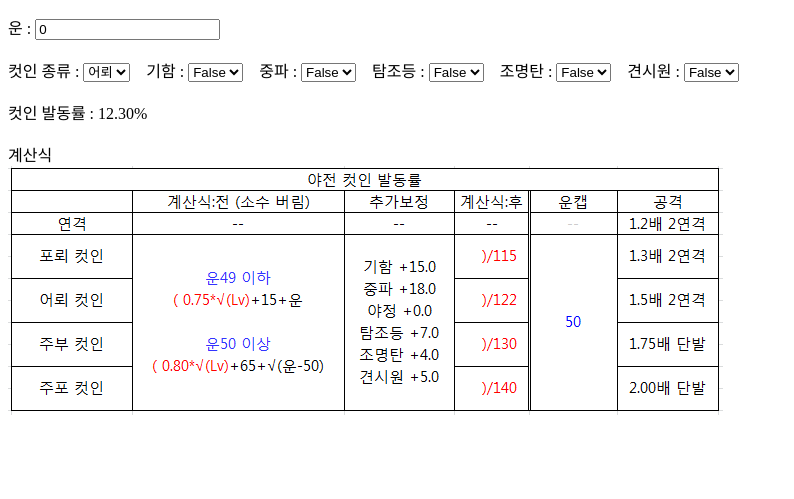
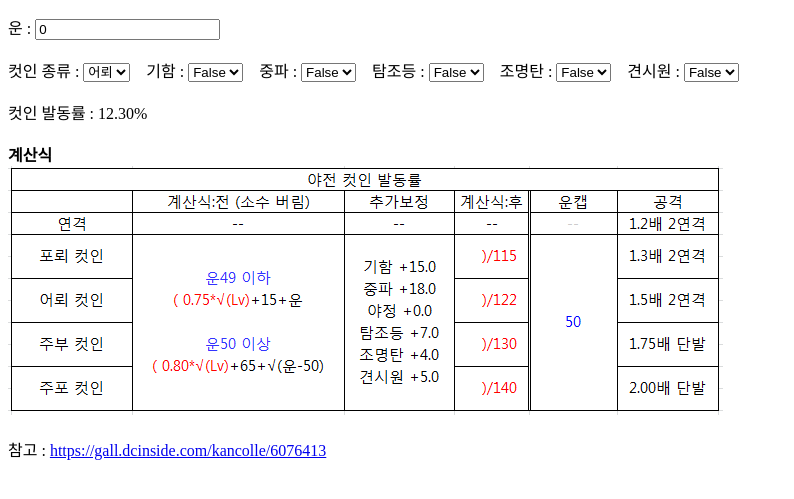
Before and after one commit to gtaqwe/Kancolle_Cut_In_Rate, a plain HTML site: page index.html in a window 1280 px wide. Shown: the part 113-612 px from the top of the page, without its empty margins (0-794 px from the left). Drawn offline with nearby package versions, Linux system fonts and the light colour scheme.

Commit message:
Update index.html

```diff
--- a/index.html
+++ b/index.html
@@ -56,8 +56,11 @@
 	컷인 발동률 :
 	<font size="3"><p class="result" style="display:inline"></p></font>
 	<br><br>
-	계산식<br>
+	<b>계산식</b><br>
 	<img src="cal.png">
+	<br><br>
+	참고 : <a href="https://gall.dcinside.com/kancolle/6076413">https://gall.dcinside.com/kancolle/6076413</a>
+
 <script src="https://ajax.googleapis.com/ajax/libs/jquery/1.12.4/jquery.min.js"></script>
 <script type="text/javascript" src="cal.js"></script>
 </body>
```
